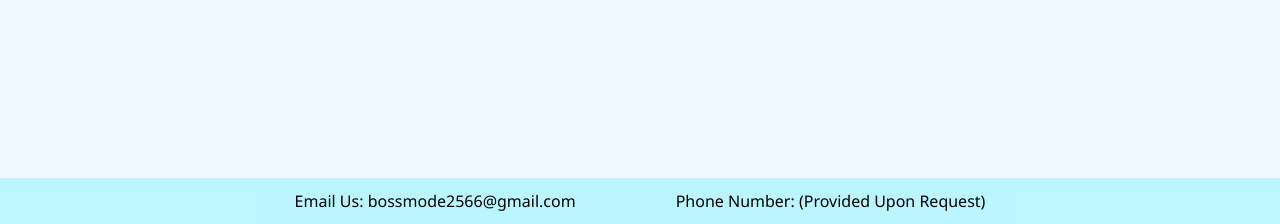
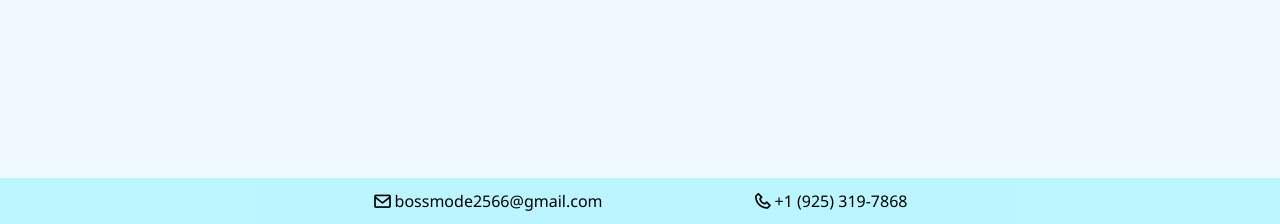
Before and after one commit to anaym952/Hospital-of-Prosperity, a Flask app: page /doctor-registration in a window 1280 px wide. Shown: the part 576-800 px from the top of the page. Run offline with Flask 3, Linux system fonts and the light colour scheme.

Commit message:
Big overhaul to footer CSS

```diff
--- a/static/style.css
+++ b/static/style.css
@@ -102,13 +102,34 @@ html, body{
 .footer ul{
     list-style: none;
     display: flex;
-    gap: 100px;
+    gap: 150px;
 }
 
 .footer ul li{
     font-weight: 500;
 }
 
+.footer ul li i{
+    font-size: 20px;
+}
+
+.footer ul li a{
+    display: flex;
+    align-items: center;
+    gap: 2px;
+    text-decoration: none;
+    color:rgb(0, 0, 0);
+}
+
+.email:hover{
+    transition: 0.2s;
+    color: rgba(255, 0, 0, 0.7);
+}
+
+.phone-number:hover{
+    transition: 0.2s;
+    color: rgb(60, 173, 19, 0.7);
+}
 
 
 /* **********HOME PAGES********** */
--- a/templates/footer.html
+++ b/templates/footer.html
@@ -13,8 +13,18 @@
     <div class="footer_container">
         <div class="footer">
             <ul>
-                <li>Email Us: bossmode2566@gmail.com</li>
-                <li>Phone Number: (Provided Upon Request)</li>
+                <li>
+                    <a href="mailto:bossmode2566@gmail.com" class="email">
+                        <i class='bx bx-envelope' alt="Email icon"></i>
+                        bossmode2566@gmail.com
+                    </a>
+                </li>
+                <li>
+                    <a href="tel:+19253197868" class="phone-number">
+                        <i class='bx bx-phone' alt="Phone icon"></i>
+                        +1 (925) 319-7868
+                    </a>
+                </li>
             </ul>
         </div>
     </div>
--- a/templates/homeNavbar.html
+++ b/templates/homeNavbar.html
@@ -16,7 +16,6 @@
                 <i class='bx bx-shield-plus'></i>
                 <h2>Hospital of Prosperity</h2>
             </a>
-            <!-- <h2>Hospital of Prosperity</h2> -->
         </div>
         <div class="options">
             <ul>
```
